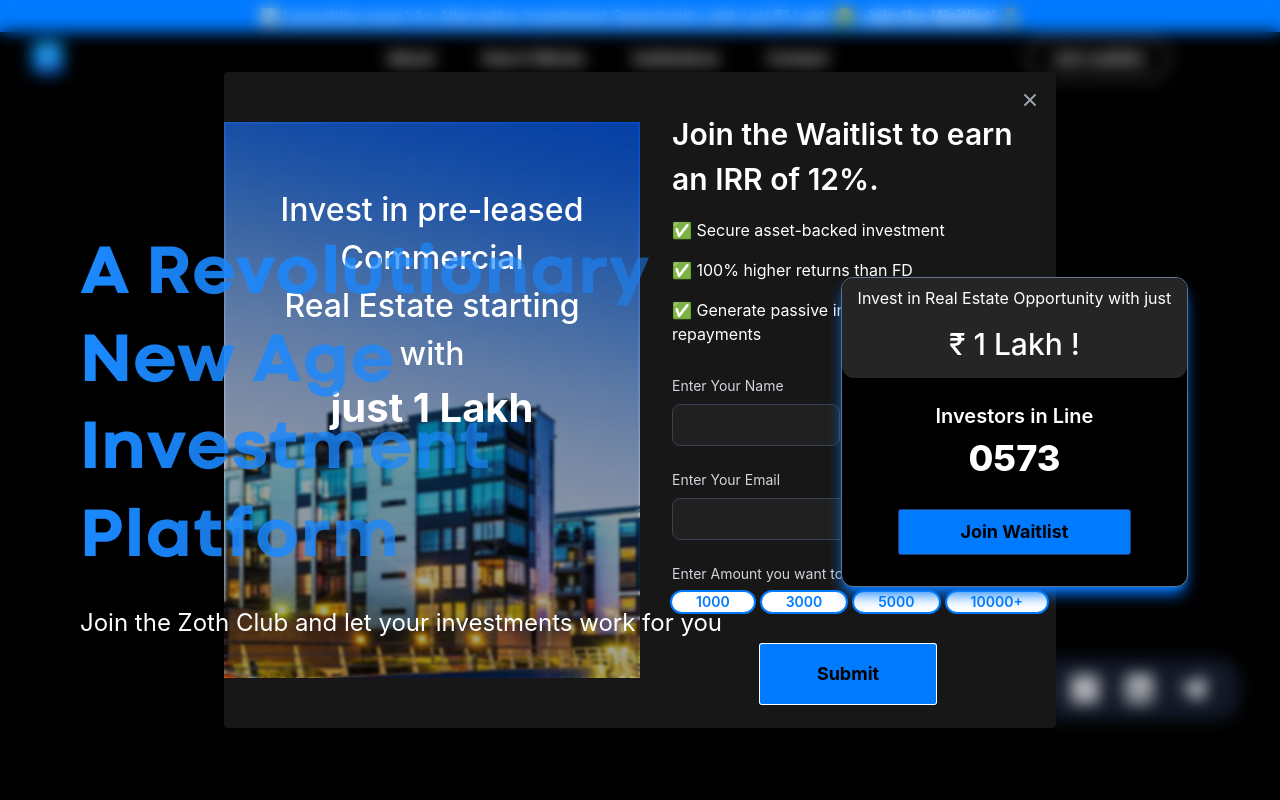
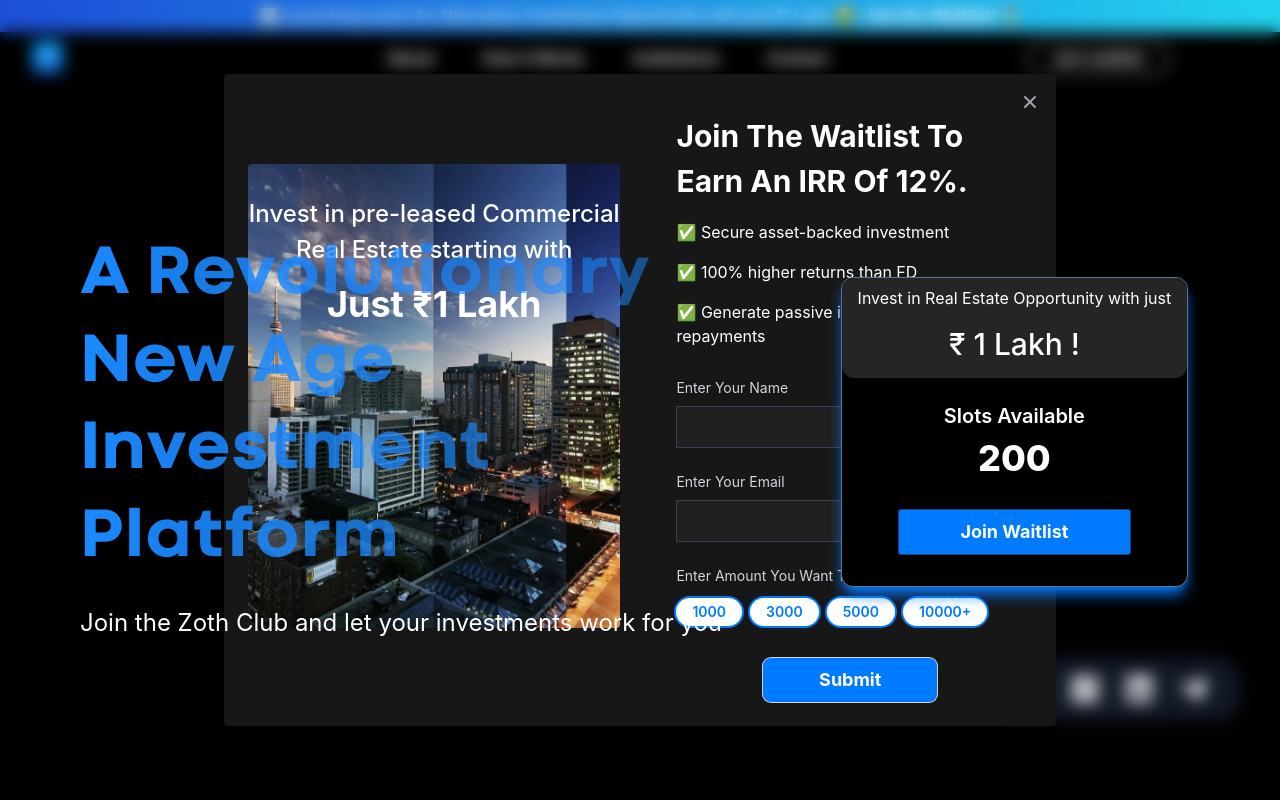
Before and after one commit to 0xZothio/landing_page_v1, a React (Create React App) app: page / in a window 1280 px wide. Both pictures are taken after a click on the element 640 px from the left and 16 px from the top of the page. Shown: the top 800 px of the page. Built offline with nearby package versions, Linux system fonts and the light colour scheme.

Commit message:
waitlist changes

```diff
--- a/src/components/Features.js
+++ b/src/components/Features.js
@@ -54,7 +54,7 @@ function Features() {
         className="text-[60px] sm:text-[80px] text-center font-codec font-bold sm:mt-20"
       >
         Member{" "}
-        <span className="bg-clip-text text-transparent bg-gradient-to-r from-pink-500 via-red-500 to-yellow-500">
+        <span className="bg-clip-text text-[#1A88FF]">
           Benefits
         </span>
       </motion.div>
--- a/src/components/HeroSection.js
+++ b/src/components/HeroSection.js
@@ -119,16 +119,16 @@ const Hero = ({ setScrollValue }) => {
                     </div>
                     <div className="h-full">
                       <h5 className="text-white text-xl mb-2 font-semibold mt-6">
-                        Investors in Line
+                        Slots Available
                       </h5>
                       <p className="text-white text-4xl font-extrabold mb-6 mt-2">
-                        0573
+                        200
                       </p>
                     </div>
                     <button
                       type="button"
                       onClick={() => setIsVisible(true)}
-                      className="w-2/3 rounded-sm px-2 py-2 mt-2 z-100 text-black font-bold ring-[1px] focus:outline-none   text-lg text-center hover:bg-gray-200 bg-[#007AFF] mb-8"
+                      className="w-2/3 rounded-sm px-2 py-2 mt-2 z-100 text-white font-bold ring-[1px] focus:outline-none   text-lg text-center hover:bg-gray-200 hover:text-black bg-[#007AFF] mb-8"
                     >
                       Join Waitlist
                     </button>
--- a/src/components/Invite.js
+++ b/src/components/Invite.js
@@ -2,7 +2,8 @@ import axios from "axios";
 import React, { useState } from "react";
 import { toast } from "react-toastify";
 import PhoneInput from "react-phone-input-2";
-import waitlist from "../assets/images/waitlist2.png";
+import waitlist from "../assets/images/waitlist.png";
+
 export default function Invite({ setIsVisible }) {
   const [inviteData, setInviteData] = useState({
     first_name: "",
@@ -31,11 +32,11 @@ export default function Invite({ setIsVisible }) {
     setIsLoading(true);
     setFormErrors(validate(inviteData));
     try {
-      if(inviteData.email && inviteData.mobile && inviteData.first_name){
+      if (inviteData.email && inviteData.mobile && inviteData.first_name) {
         await axios.post(`https://testing.zoth.in/api/v1/waitlist/addUser`, {
-          name:inviteData.first_name,
-          email:inviteData.email,
-          phone:inviteData.mobile
+          name: inviteData.first_name,
+          email: inviteData.email,
+          phone: inviteData.mobile,
         });
       }
       if (inviteData.email && inviteData.mobile) {
@@ -43,20 +44,16 @@ export default function Invite({ setIsVisible }) {
           email: inviteData.email,
         });
         await axios.post(`https://testing.zoth.in/api/v1/waitlist/sendSMS`, {
-          phone : "+" + inviteData.mobile,
+          phone: "+91" + inviteData.mobile,
         });
         showMessage(1);
         setIsLoading(false);
         return;
-      }else {
-        setIsLoading(false);
-        showMessage(2);
-
       }
     } catch (error) {
       console.log("error", error);
-      showMessage(2);
-
+      setIsLoading(false);
+      // showMessage(2);
     }
   };
 
@@ -64,6 +61,7 @@ export default function Invite({ setIsVisible }) {
   const validate = (values) => {
     const errors = {};
 
+    console.log("validate values", values);
     if (!values.first_name) {
       errors.name = "* Name is required";
     }
@@ -75,7 +73,7 @@ export default function Invite({ setIsVisible }) {
     if (!values.mobile) {
       errors.mobile = "* Mobile no. is required";
     }
-
+    setIsLoading(false);
     return errors;
   };
 
@@ -104,47 +102,45 @@ export default function Invite({ setIsVisible }) {
           </button>
 
           <div className="flex flex-col sm:flex-row justify-center items-center ">
-            <div className="m-hidden" style={{ position: "relative" }}>
-              <h3
-                className="text-overlay p-6 text-center py-16"
-                style={{ fontWeight: "500" }}
-              >
+            <div
+              className="m-hidden px-6 mb-2"
+              style={{ position: "relative" }}
+            >
+              <h3 className="text-overlay p-6 text-center py-8 font-medium text-2xl leading-normal">
                 Invest in pre-leased Commercial <br /> Real Estate starting with{" "}
-                <br />
-                <span className="font-bold mt-4" style={{ fontSize: "40px" }}>
-                  just 1 Lakh
-                </span>
+                {/* <br /> */}
+                <div className="font-bold text-4xl mt-4">Just ₹1 Lakh</div>
               </h3>
               <img
                 src={waitlist}
                 alt="invite"
-                width="100"
+                // width="100"
                 className="hidden sm:flex w-full h-full"
               />
             </div>
 
             {message == 1 ? (
-              <div className="flex flex-col justify-center items-center w-1/2">
+              <div className="flex flex-col justify-center items-center w-1/2 sm:w-full  py-4">
                 <div className="text-4xl font-codec text-[#F3C74E]">
                   Thank you!
                 </div>
-                <div className="text-xl p-4 font-roobert">
+                <div className="text-xl py-4 font-roobert">
                   Congratulations! You have been added to waitlist
                 </div>
               </div>
             ) : message == 2 ? (
-              <div className="flex flex-col justify-center items-center w-1/2">
+              <div className="flex flex-col justify-center items-center w-full">
                 <div className="text-4xl font-codec text-[#F3C74E] p-2">
-                Thank you!
+                  Thank you!
                 </div>
-                <div className="text-xl p-4 font-roobert">
-                Congratulations! You have been added to waitlist
+                <div className="text-xl sm:p-4 font-roobert">
+                  You have already waitlisted!
                 </div>
               </div>
             ) : (
-              <div className="px-6 py-6 lg:px-8 w-full sm:w-1/2 mt-4">
-                <h3 className="mb-4 text-3xl font-semibold  text-white leading-normal text-[#007AFF]">
-                  Join the Waitlist to earn an IRR of 12%.
+              <div className="px-6 py-6 lg:px-8 w-full sm:w-full mt-4">
+                <h3 className="mb-4 text-3xl font-bold  text-white leading-normal text-[#007AFF]">
+                  Join The Waitlist To Earn An IRR Of 12%.
                 </h3>
 
                 <p className="my-4 mt-4">
@@ -181,7 +177,7 @@ export default function Invite({ setIsVisible }) {
                         type="text"
                         name="first_name"
                         id="first_name"
-                        className=" border  text-sm rounded-lg focus:ring-blue-500 focus:border-blue-500 block w-full p-2.5 bg-[#202020] border-gray-700 placeholder-gray-400 text-white"
+                        className=" border  text-sm  focus:ring-blue-500 focus:border-blue-500 block w-full p-2.5 bg-[#202020] border-gray-700 placeholder-gray-400 text-white"
                         placeholder=""
                         required={true}
                         value={inviteData.first_name}
@@ -194,19 +190,19 @@ export default function Invite({ setIsVisible }) {
                         htmlFor="email"
                         className="block mb-2 text-sm text-gray-300"
                       >
-                        Enter Your Phone no
+                        Enter Your Mobile no.
                       </label>
-                      {/* <input
+                      <input
                         type="mobile"
                         name="mobile"
                         id="mobile"
-                        className=" border text-sm rounded-lg focus:ring-blue-500 focus:border-blue-500 block w-full p-2.5 bg-[#202020] border-gray-700 placeholder-gray-400 text-white"
+                        className=" border text-sm  focus:ring-blue-500 focus:border-blue-500 block w-full p-2.5 bg-[#202020] border-gray-700 placeholder-gray-400 text-white"
                         placeholder=""
                         required={true}
                         value={inviteData.mobile}
                         onChange={(e) => onChangeData(e)}
-                      /> */}
-                      <PhoneInput
+                      />
+                      {/* <PhoneInput
                         enableSearch={true}
                         type="number"
                         name="mobile"
@@ -245,7 +241,7 @@ export default function Invite({ setIsVisible }) {
                         onChange={(value) => {
                           setInviteData({ ...inviteData, mobile: value });
                         }}
-                      />
+                      /> */}
                       <p className="text-sm text-red-500 ">
                         {formErrors.mobile}
                       </p>
@@ -282,7 +278,7 @@ export default function Invite({ setIsVisible }) {
                       type="email"
                       name="email"
                       id="email"
-                      className=" border text-sm rounded-lg focus:ring-blue-500 focus:border-blue-500 block w-full p-2.5 bg-[#202020] border-gray-700 placeholder-gray-400 text-white"
+                      className=" border text-sm  focus:ring-blue-500 focus:border-blue-500 block w-full p-2.5 bg-[#202020] border-gray-700 placeholder-gray-400 text-white"
                       placeholder=""
                       required={true}
                       value={inviteData.email}
@@ -294,9 +290,9 @@ export default function Invite({ setIsVisible }) {
                   <div>
                     <label
                       htmlFor="mobile"
-                      className="block mb-2 text-sm text-gray-300"
+                      className="block mb-3 text-sm text-gray-300"
                     >
-                      Enter Amount you want to Invest
+                      Enter Amount You Want To Invest
                     </label>
                     <div className="flex space-x-2">
                       <button
@@ -304,7 +300,7 @@ export default function Invite({ setIsVisible }) {
                         onClick={() => {
                           changeAmount(100);
                         }}
-                        className=" h-[20px] bg-white rounded-full px-4 sm:px-6  text-[#007AFF] ring-2 focus:outline-none font-semibold  text-sm text-center hover:bg-gray-200 select:bg-[#007AFF] ring-[#007AFF] focus:bg-[#007AFF] focus:text-white"
+                        className=" bg-white rounded-full px-4 py-1  text-[#007AFF] ring-2 focus:outline-none font-semibold  text-sm text-center hover:bg-gray-200 select:bg-[#007AFF] ring-[#007AFF] focus:bg-[#007AFF] focus:text-white"
                       >
                         1000
                       </button>
@@ -313,7 +309,7 @@ export default function Invite({ setIsVisible }) {
                         onClick={() => {
                           changeAmount(200);
                         }}
-                        className=" h-[20px] bg-white rounded-full px-4 sm:px-6  text-[#007AFF] ring-2 focus:outline-none font-semibold  text-sm text-center hover:bg-gray-200 select:bg-[#007AFF] ring-[#007AFF] focus:bg-[#007AFF] focus:text-white"
+                        className=" bg-white rounded-full px-4 py-1  text-[#007AFF] ring-2 focus:outline-none font-semibold  text-sm text-center hover:bg-gray-200 select:bg-[#007AFF] ring-[#007AFF] focus:bg-[#007AFF] focus:text-white"
                       >
                         3000
                       </button>
@@ -322,7 +318,7 @@ export default function Invite({ setIsVisible }) {
                         onClick={() => {
                           changeAmount(300);
                         }}
-                        className=" h-[20px] bg-white rounded-full px-4 sm:px-6  text-[#007AFF] ring-2 focus:outline-none font-semibold  text-sm text-center hover:bg-gray-200 select:bg-[#007AFF] ring-[#007AFF] focus:bg-[#007AFF] focus:text-white"
+                        className=" bg-white rounded-full px-4 py-1  text-[#007AFF] ring-2 focus:outline-none font-semibold  text-sm text-center hover:bg-gray-200 select:bg-[#007AFF] ring-[#007AFF] focus:bg-[#007AFF] focus:text-white"
                       >
                         5000
                       </button>
@@ -331,7 +327,7 @@ export default function Invite({ setIsVisible }) {
                         onClick={() => {
                           changeAmount(400);
                         }}
-                        className=" h-[20px] bg-white rounded-full px-4 sm:px-6 text-[#007AFF] ring-2 focus:outline-none font-semibold  text-sm text-center hover:bg-gray-200 select:bg-[#007AFF] ring-[#007AFF] focus:bg-[#007AFF] focus:text-white"
+                        className=" bg-white rounded-full px-4 py-1 text-[#007AFF] ring-2 focus:outline-none font-semibold  text-sm text-center hover:bg-gray-200 select:bg-[#007AFF] ring-[#007AFF] focus:bg-[#007AFF] focus:text-white"
                       >
                         10000+
                       </button>
@@ -352,7 +348,7 @@ export default function Invite({ setIsVisible }) {
                       <button
                         type="button"
                         onClick={invite}
-                        className="w-1/2 bg-[#007AFF] rounded-sm px-4 py-4 mt-2 z-100 text-black font-bold ring-[1px] focus:outline-none   text-lg text-center hover:bg-gray-200 ring-white"
+                        className="w-1/2 bg-[#007AFF] rounded-lg px-2 py-2 mt-2 z-100 text-white font-bold ring-[1px] focus:outline-none   text-lg text-center hover:bg-gray-200 hover:text-black ring-gray-300"
                       >
                         Submit
                       </button>
--- a/src/components/Navbar.js
+++ b/src/components/Navbar.js
@@ -46,9 +46,9 @@ const Navbar = ({ setIsVisible }) => {
   return (
     <div className={"bg-black text-white z-10 pt-8 sm:pt-4 relative mt-6"}>
       {console.log(section)}
-      <div className="fixed top-0 left-0 shadow-lg bg-[#007AFF] z-50 w-screen text-center px-4">
+      <div className="fixed top-0 left-0 shadow-lg bg-gradient-to-r from-blue-700 to-cyan-400 z-50 w-full text-center px-4">
         <h5
-          className="text-white text-[1rem] font-normal underline cursor-pointer p-1"
+          className="text-white text-xs sm:text-[1rem] font-normal cursor-pointer p-2"
           onClick={() => setIsVisible(true)}
         >
           🔜 Launching soon! An Alternative Investment Opportunity with just ₹1 Lakh 🤑. <span className="font-extrabold"> Join the Waitlist! ⏳ </span>
@@ -161,7 +161,7 @@ const Navbar = ({ setIsVisible }) => {
           </div>
           <div className="hidden md:flex md:min-w-0 md:flex-1 md:justify-end md:gap-x-6 px-20">
             <button
-              className="inline-block rounded-full px-6 py-2 text-base font-semibold text-white hover:text-black hover:bg-white shadow-sm ring-1 ring-white hover:ring-white"
+              className="inline-block rounded-full px-6 py-1 text-base font-semibold text-white hover:text-black hover:bg-white shadow-sm ring-1 ring-white hover:ring-white"
               onClick={() => setIsVisible(true)}
             >
               Join waitlist{" "}
--- a/src/index.css
+++ b/src/index.css
@@ -123,10 +123,10 @@ transform:translateY(-4px);
   left: 0;
   right: 0;
   bottom: 0;
-  font-size: 2rem;
-  font-weight: 300;
+  /* font-size: 1rem; */
+  /* font-weight: 300; */
   color: white;
-  backdrop-filter: blur(1.5px) brightness(65%);
+  /* backdrop-filter: blur(1.5px) brightness(65%); */
 }
 
 
@@ -136,8 +136,7 @@ transform:translateY(-4px);
   }
   .icon-bar {
     position: fixed;
-    right:27%;
+    right:16%;
     bottom: 5%;
-
   }
 }
```
Also changed, not shown: src/assets/images/waitlist.png (added).
